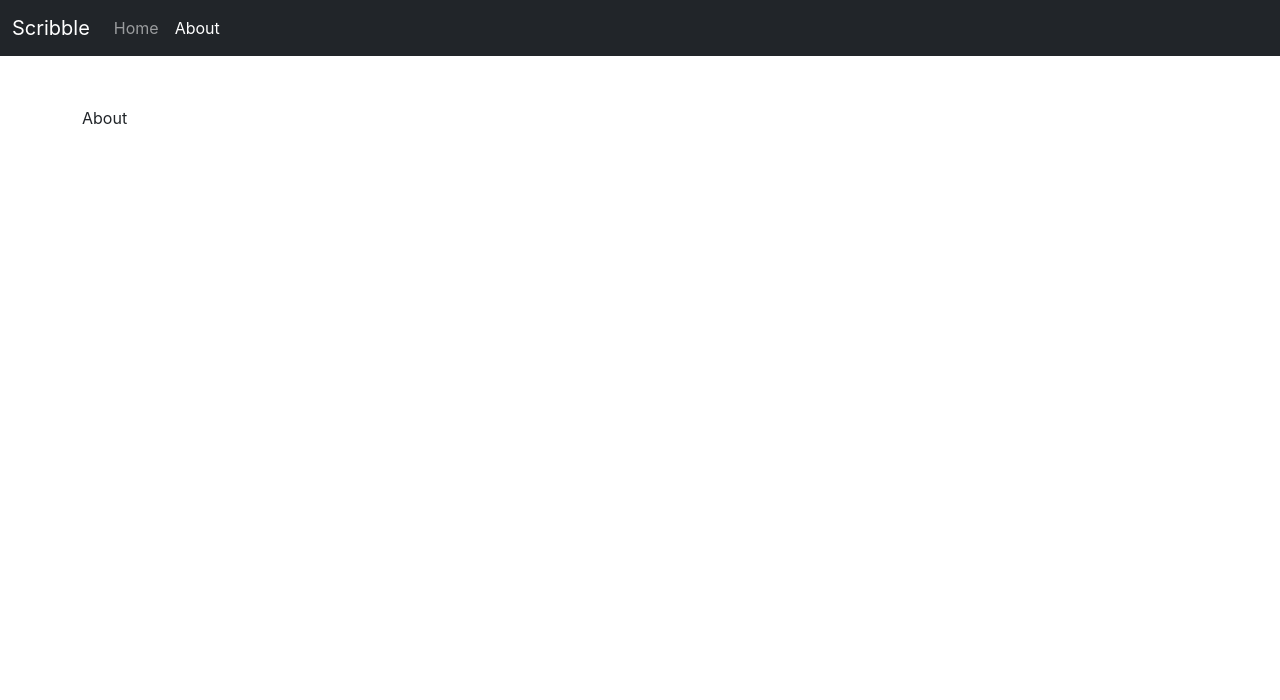
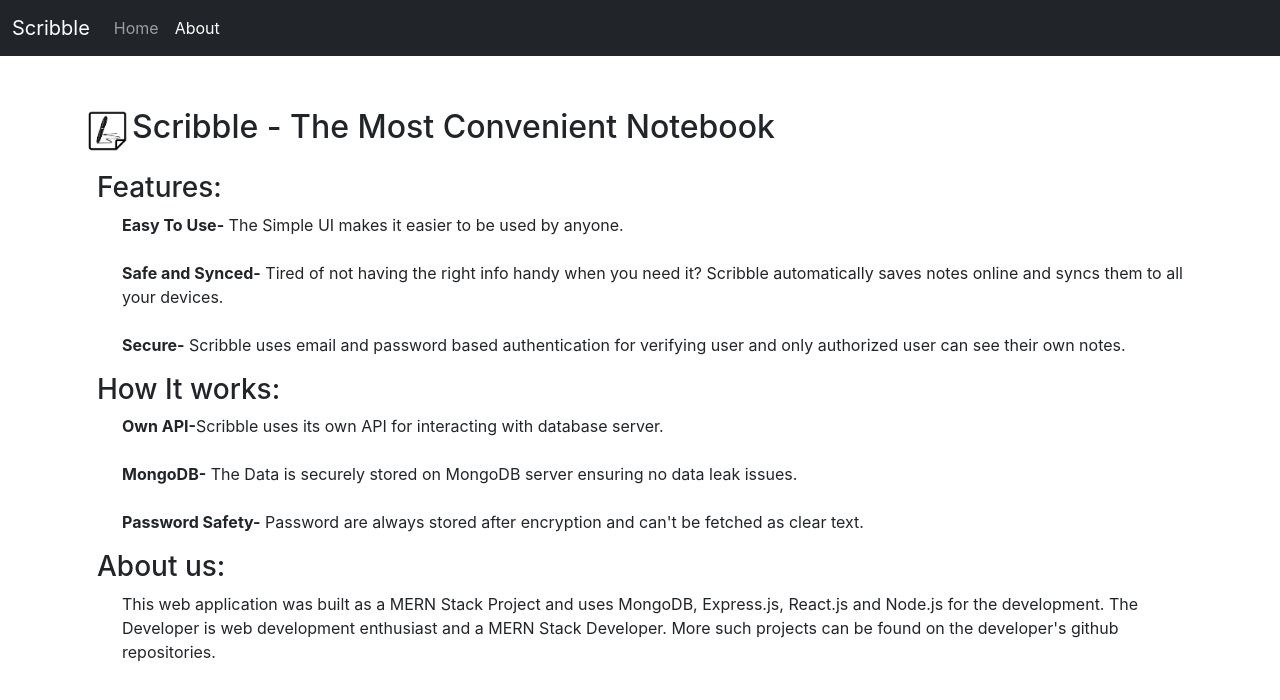
Before and after one commit to saugat-28/scribble-client, a React (Create React App) app: page /about in a window 1280 px wide. Shown: the top 700 px of the page. Built offline with nearby package versions, Linux system fonts and the light colour scheme.

Commit message:
Added Contents to About Page.

```diff
--- a/src/App.css
+++ b/src/App.css
@@ -18,3 +18,22 @@
 .flex {
   display: inline-flex;
 }
+
+#about-image{
+  height: 50px;
+  width: 50px;
+}
+
+.about-heading {
+  display: flex;
+  align-items: center;
+}
+
+.about-content {
+  margin-top: 15px;
+  margin-left: 15px;
+}
+
+.about-content > p{
+  margin-left: 25px;
+}
--- a/src/components/About.js
+++ b/src/components/About.js
@@ -1,8 +1,41 @@
 import React from 'react'
+import icon from '../images/scribble-icon.png'
 
 const About = () => {
   return (
-    <div>About </div>
+    <div>
+      <div className='about-heading'>
+        <img id='about-image' src={icon} alt="scribble icon" /> <h2>Scribble - The Most Convenient Notebook</h2>
+      </div>
+      <div className='about-content'>
+        <h3>Features: </h3>
+        <p>
+          <b>Easy To Use-</b> The Simple UI makes it easier to be used by anyone.
+          <br/><br/>
+          <b>Safe and Synced-</b> Tired of not having the right info handy when you need it? Scribble automatically saves notes online and syncs them to all your devices.
+          <br/><br/>
+          <b>Secure-</b> Scribble uses email and password based authentication for verifying user and only authorized user can see their own notes.
+        </p>
+      </div>
+      <div className='about-content'>
+        <h3>How It works: </h3>
+        <p>
+          <b>Own API-</b>Scribble uses its own API for interacting with database server.
+          <br/><br/>
+          <b>MongoDB-</b> The Data is securely stored on MongoDB server ensuring no data leak issues.
+          <br/><br/>
+          <b>Password Safety-</b> Password are always stored after encryption and can't be fetched as clear text.
+        </p>
+      </div>
+      <div className='about-content'>
+        <h3>About us: </h3>
+        <p>
+          This web application was built as a MERN Stack Project and uses MongoDB, Express.js, React.js and Node.js for the development. The Developer is web development enthusiast and a MERN Stack Developer. More such projects can be found on the developer's github repositories.
+          <br/><br/>
+        </p>
+      </div>
+
+    </div>
   )
 }
 
```
